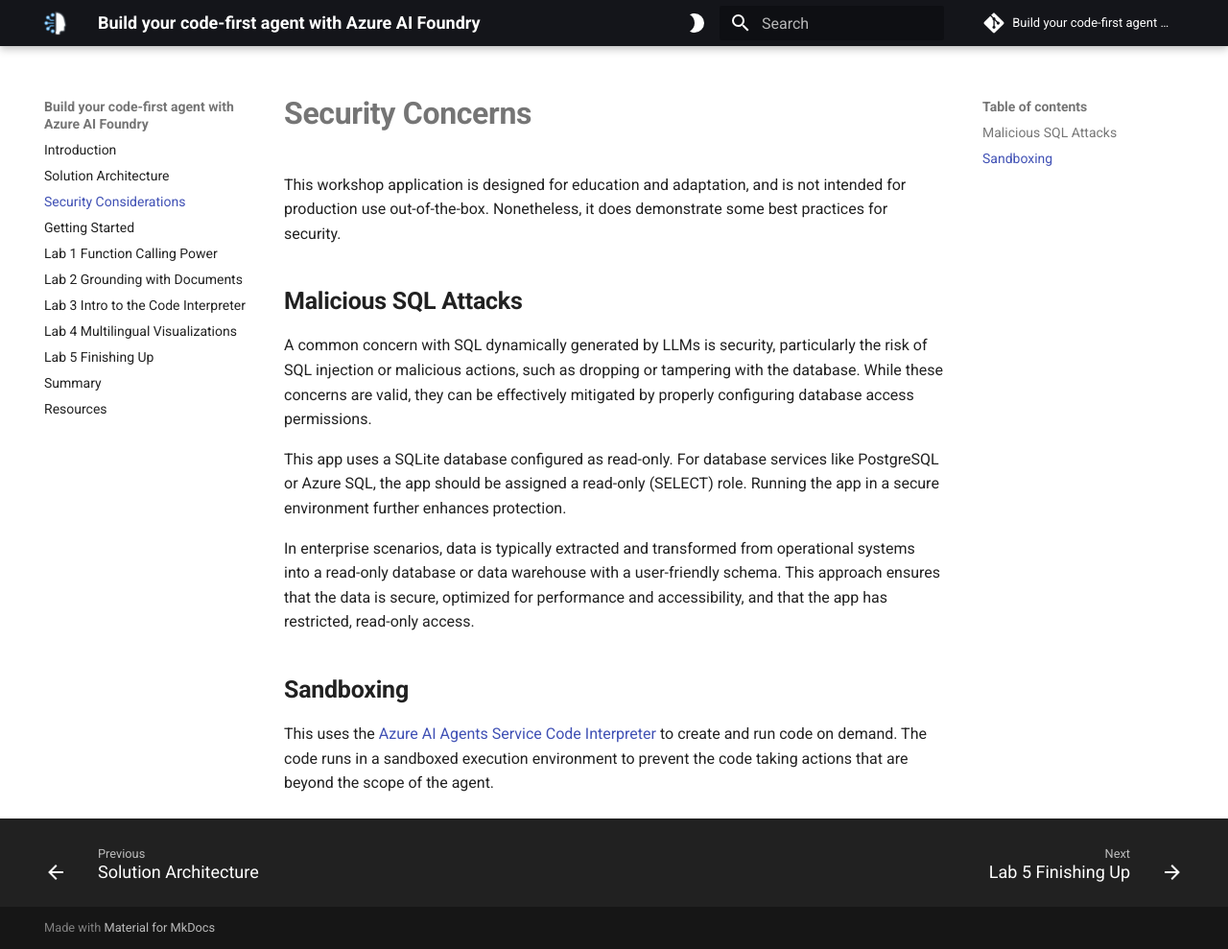
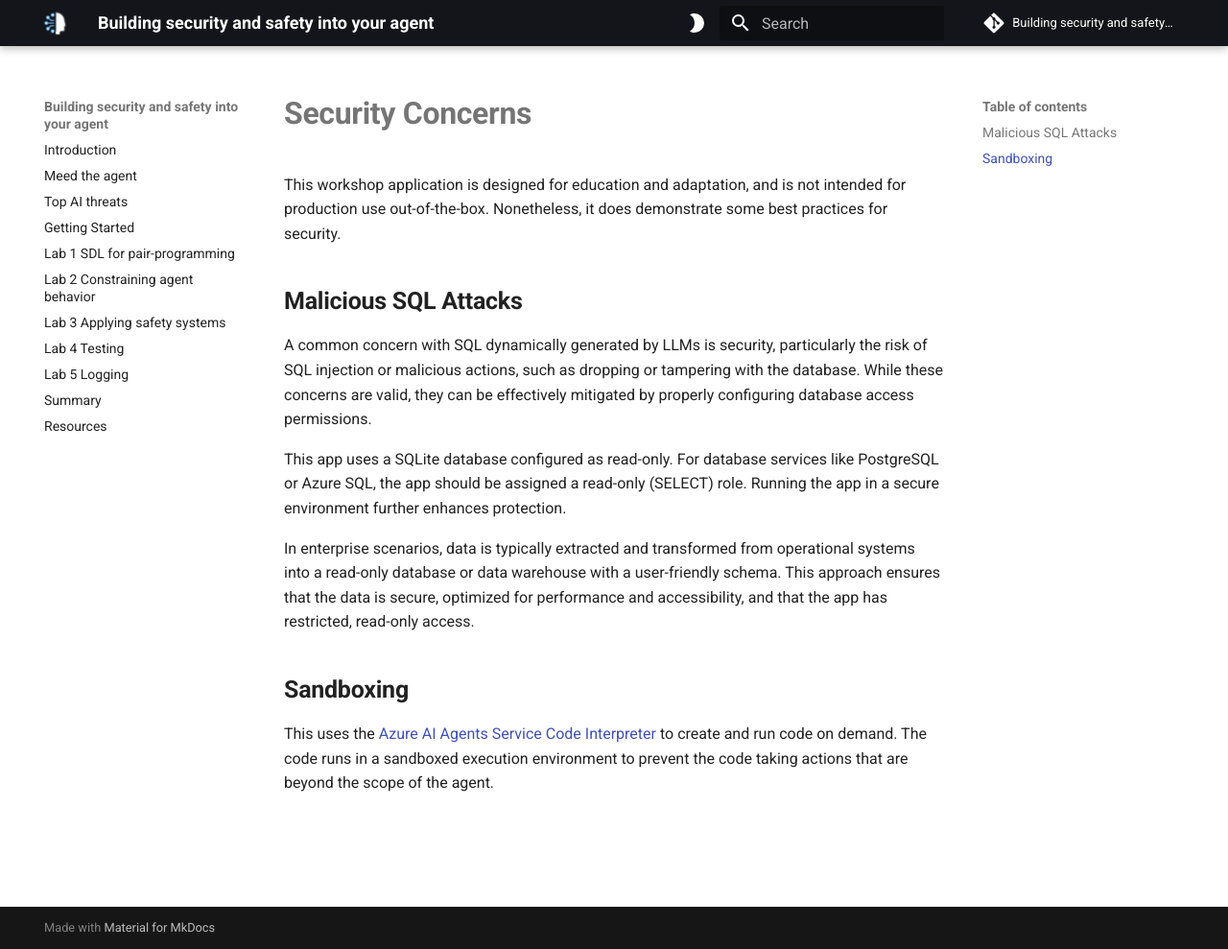
Before and after one commit to Harmonym/security-lab-time-for-agents, an MkDocs documentation site: the page built from docs/docs/security.md, in a window 1280 px wide and 989 px high. Shown: the whole window at 96% size. Built offline with MkDocs 1.6.1 and Material for MkDocs 9.7.7, drawn with Linux system fonts in a browser that asks for light colours; comment, search, counter and statistics services are not loaded.

Commit message:
Update mkdocs configuration for new agent content

```diff
--- a/docs/mkdocs.yml
+++ b/docs/mkdocs.yml
@@ -1,21 +1,20 @@
-site_name: Build your code-first agent with Azure AI Foundry
-repo_name: Build your code-first agent with Azure AI Foundry
-repo_url: https://github.com/microsoft/build-your-first-agent-with-azure-ai-agent-service-workshop
+site_name: Building security and safety into your agent
+repo_name: Building security and safety into your agent
+repo_url: https://github.com/microsoft/lab-time-for-agents ## needs to be updated
 
 nav:
   - Introduction: index.md
-  - Solution Architecture: architecture.md
-  - Security Considerations: security.md
+  - Meed the agent: meet-the-agent.md
+  - Top AI threats: ai-threats.md
   - Getting Started: getting-started.md
   # - Workshop Setup:
   #   - BUILD Attendees: introduction-event.md
   #   - Self-Guided Learners: introduction-self-guided.md
-  - Lab 1 Function Calling Power: lab-1-function_calling.md
-  - Lab 2 Grounding with Documents: lab-2-file_search.md
-  - Lab 3 Intro to the Code Interpreter: lab-3-code_interpreter.md
-  # - Lab 4 Grounding with Bing Search: lab-4-bing_search.md
-  - Lab 4 Multilingual Visualizations: lab-5-multilingual.md
-  - Lab 5 Finishing Up: finishing-up.md
+  - Lab 1 SDL for pair-programming: lab-1-sdl-instructions.md
+  - Lab 2 Constraining agent behavior: lab-2-constraints.md
+  - Lab 3 Applying safety systems: lab-3-safety-systems.md
+  - Lab 4 Testing: lab-4-testing.md
+  - Lab 5 Logging: lab-5-logging.md
   - Summary: summary.md
   - Resources: resources.md
   # - Deployment: deployment.md
```
